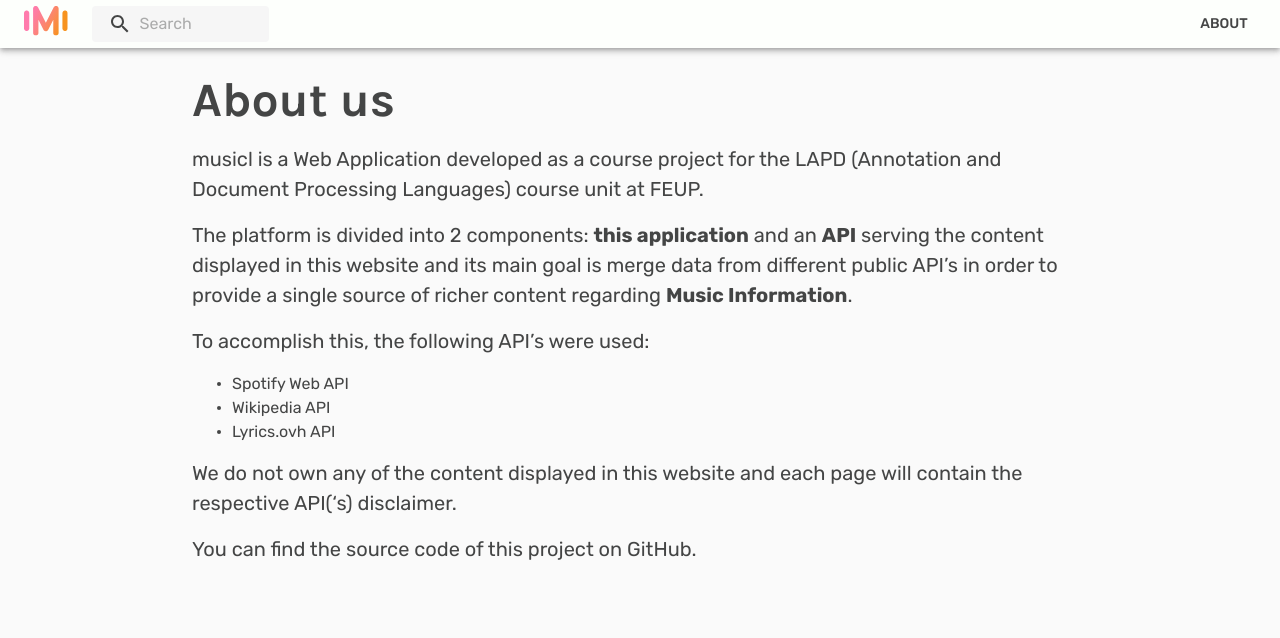
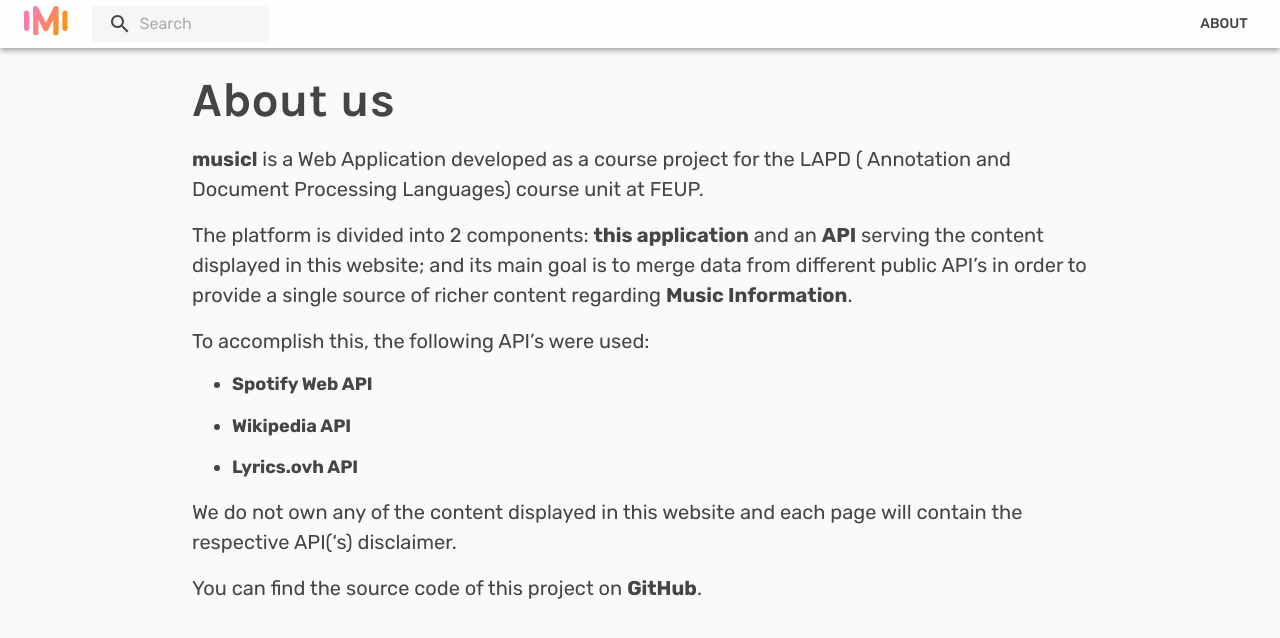
Before and after one commit to tiagofragoso/FEUP-LAPD, a React (Create React App) app in the folder fe/: page /about in a window 1280 px wide. Shown: the top 638 px of the page. Built offline with nearby package versions, Linux system fonts and the light colour scheme.

Commit message:
Improve about us page styling

```diff
--- a/fe/src/pages/AboutPage.js
+++ b/fe/src/pages/AboutPage.js
@@ -6,10 +6,17 @@ import PageLayout from "../components/PageLayout";
 const useStyles = makeStyles((theme) => ({
     content: {
         marginTop: theme.spacing(2),
+        "& li": {
+            marginBottom: theme.spacing(2),
+            fontSize: theme.typography.pxToRem(18),
+        },
+        "& .MuiLink-root": {
+            fontWeight: theme.typography.fontWeightBold,
+        },
     },
     paragraph: {
         marginBottom: theme.spacing(2),
-        fontSize: "20px",
+        fontSize: theme.typography.pxToRem(20),
     },
 }));
 
@@ -21,10 +28,14 @@ export const AboutPage = () => {
             <Typography variant="h3">About us</Typography>
             <div className={classes.content}>
                 <Typography className={classes.paragraph} variant="body1" component="p">
-                    musicl is a Web Application developed as a course project for the LAPD (Annotation and Document Processing Languages) course unit at FEUP.
+                    <strong>musicl</strong> is a Web Application developed as a course project for the LAPD (
+                    Annotation and Document Processing Languages) course unit at FEUP.
                 </Typography>
                 <Typography className={classes.paragraph} variant="body1" component="p">
-                    The platform is divided into 2 components: <strong>this application</strong> and an <strong>API</strong> serving the content displayed in this website and its main goal is merge data from different public API’s in order to provide a single source of richer content regarding <strong>Music Information</strong>.
+                    The platform is divided into 2 components: <strong>this application</strong> and
+                    an <strong>API</strong> serving the content displayed in this website; and its main goal
+                    is to merge data from different public API’s in order to provide a single source of richer
+                    content regarding <strong>Music Information</strong>.
                 </Typography>
                 <Typography className={classes.paragraph} variant="body1" component="p">
                     To accomplish this, the following API’s were used:
@@ -32,24 +43,24 @@ export const AboutPage = () => {
                 <ul>
                     <li>
                         <Link
-                            href="https://developer.spotify.com/documentation/web-api/reference-beta/" component="button"
-                            variant="body1" color="textPrimary" target="_blank" rel="noopener"
+                            href="https://developer.spotify.com/documentation/web-api/reference-beta/"
+                            variant="inherit" color="textPrimary" target="_blank" rel="noopener"
                         >
                             Spotify Web API
                         </Link>
                     </li>
                     <li>
                         <Link
-                            href="https://www.mediawiki.org/wiki/API:Main_page" component="button"
-                            variant="body1" color="textPrimary" target="_blank" rel="noopener"
+                            href="https://www.mediawiki.org/wiki/API:Main_page"
+                            variant="inherit" color="textPrimary" target="_blank" rel="noopener"
                         >
                             Wikipedia API
                         </Link>
                     </li>
                     <li>
                         <Link
-                            href="https://lyricsovh.docs.apiary.io/" component="button"
-                            variant="body1" color="textPrimary" target="_blank" rel="noopener"
+                            href="https://lyricsovh.docs.apiary.io/"
+                            variant="inherit" color="textPrimary" target="_blank" rel="noopener"
                         >
                             Lyrics.ovh API
                         </Link>
@@ -59,7 +70,14 @@ export const AboutPage = () => {
                     We do not own any of the content displayed in this website and each page will contain the respective API(‘s) disclaimer.
                 </Typography>
                 <Typography className={classes.paragraph} variant="body1" component="p">
-                    You can find the source code of this project on GitHub.
+                    You can find the source code of this project on {
+                        <Link
+                            href="https://github.com/tiagofragoso/feup-lapd"
+                            variant="inherit" color="textPrimary" target="_blank" rel="noopener"
+                        >
+                            GitHub
+                        </Link>
+                    }.
                 </Typography>
 
             </div>
```
